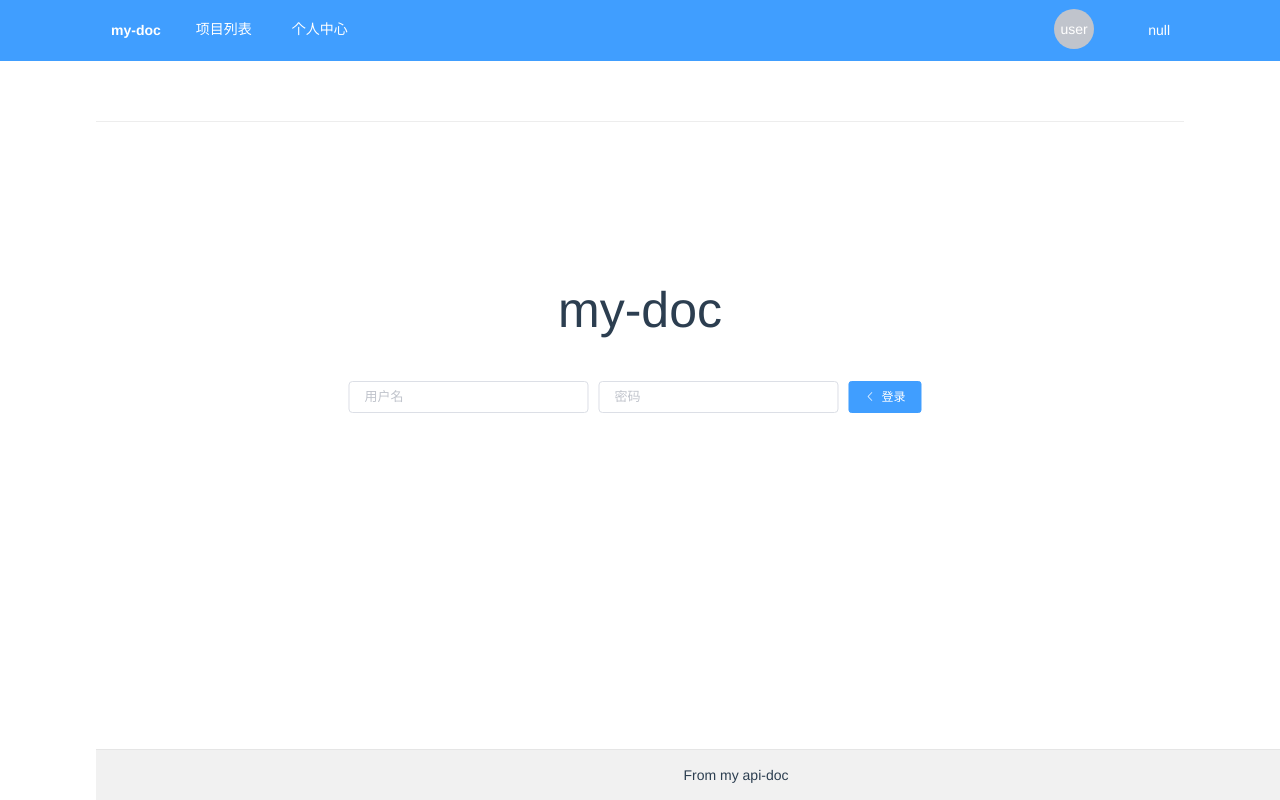
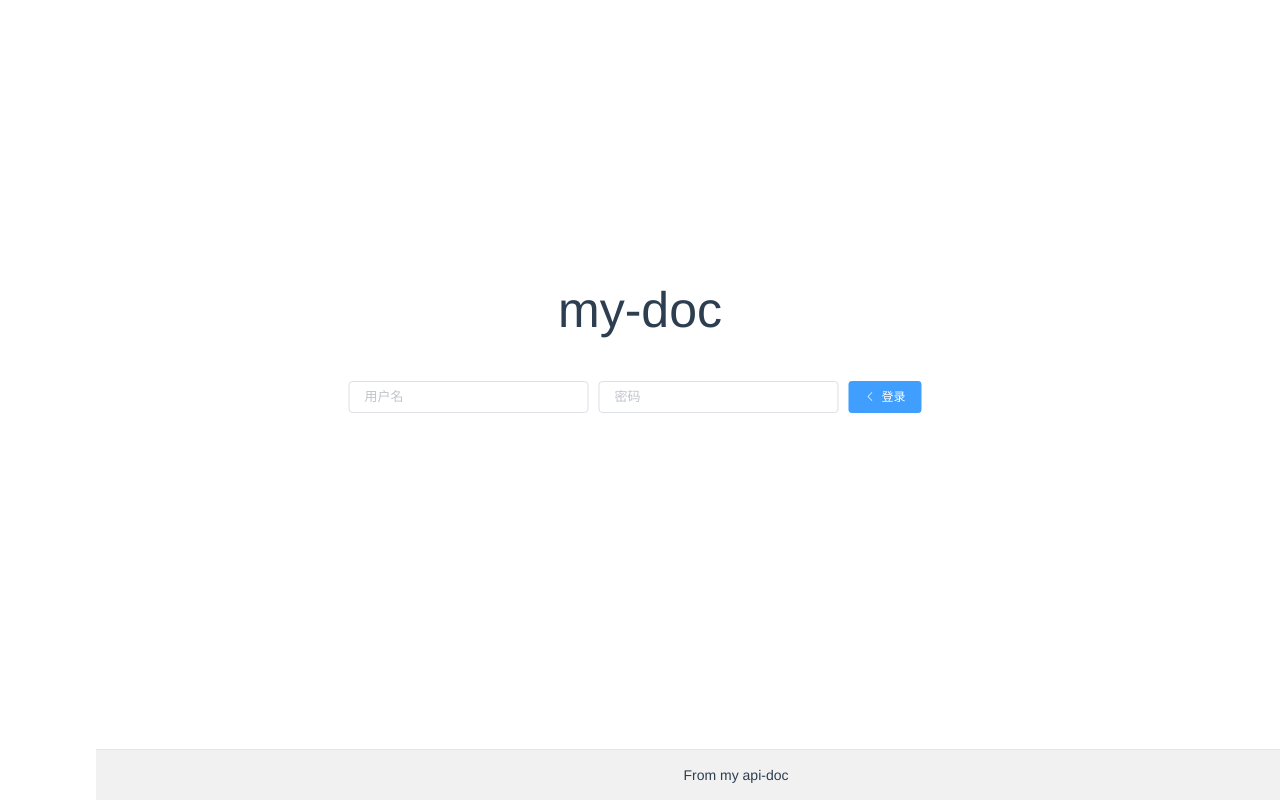
Before and after one commit to leihenshang/api-doc-php, a Vue app in the folder front/: page /#/login in a window 1280 px wide. Built offline with nearby package versions, Linux system fonts and the light colour scheme; what mavon-editor, vue2-clipboard would draw is missing.

Commit message:
修复显示

```diff
--- a/front/src/App.vue
+++ b/front/src/App.vue
@@ -7,7 +7,9 @@
  -->
 <template>
   <div id="app">
-              <div class="top">
+              <div class="top" v-show="
+                  $store.state.userInfo.id > 0
+                ">
       <topBar />
     </div>
     <transition name="el-fade-in-linear" mode="out-in" appear>
@@ -24,7 +26,9 @@ import TopBar from "./components/common/topBar";
 
 export default {
   name: "app",
-  created() {},
+  created() {
+    console.log(this.$store.state.userInfo.id)
+  },
    components: {
     topBar: TopBar
   },
--- a/front/src/components/common/topBar.vue
+++ b/front/src/components/common/topBar.vue
@@ -1,4 +1,6 @@
 <template>
+
+
   <div class="top-bar">
     <ul class="top-bar-ul">
       <li class="t-link" @click="$router.push('/projectList')">
@@ -91,11 +93,11 @@ export default {
         route: "/projectList",
         icon: "el-icon-s-fold",
       },
-      {
-        title: "个人中心",
-        route: "/myCenter",
-        icon: "el-icon-s-operation",
-      },
+      // {
+      //   title: "个人中心",
+      //   route: "/myCenter",
+      //   icon: "el-icon-s-operation",
+      // },
     ];
 
     if (this.$store.state.userInfo.type == 2) {
--- a/front/src/components/common/units/homeHeader.vue
+++ b/front/src/components/common/units/homeHeader.vue
@@ -48,7 +48,7 @@ export default {
 
 .login-page-top {
   height: 60px;
-  border-bottom: 1px solid #ededed;
+  /* border-bottom: 1px solid #ededed; */
 }
 
 .login-page-top ul {
--- a/front/src/viewPage/project.vue
+++ b/front/src/viewPage/project.vue
@@ -100,8 +100,7 @@ export default {
 }
 
 .middle-menu {
-  height: 50px;
+  height: auto;
   width: 100%;
-  background-color: red;
 }
 </style>
```
